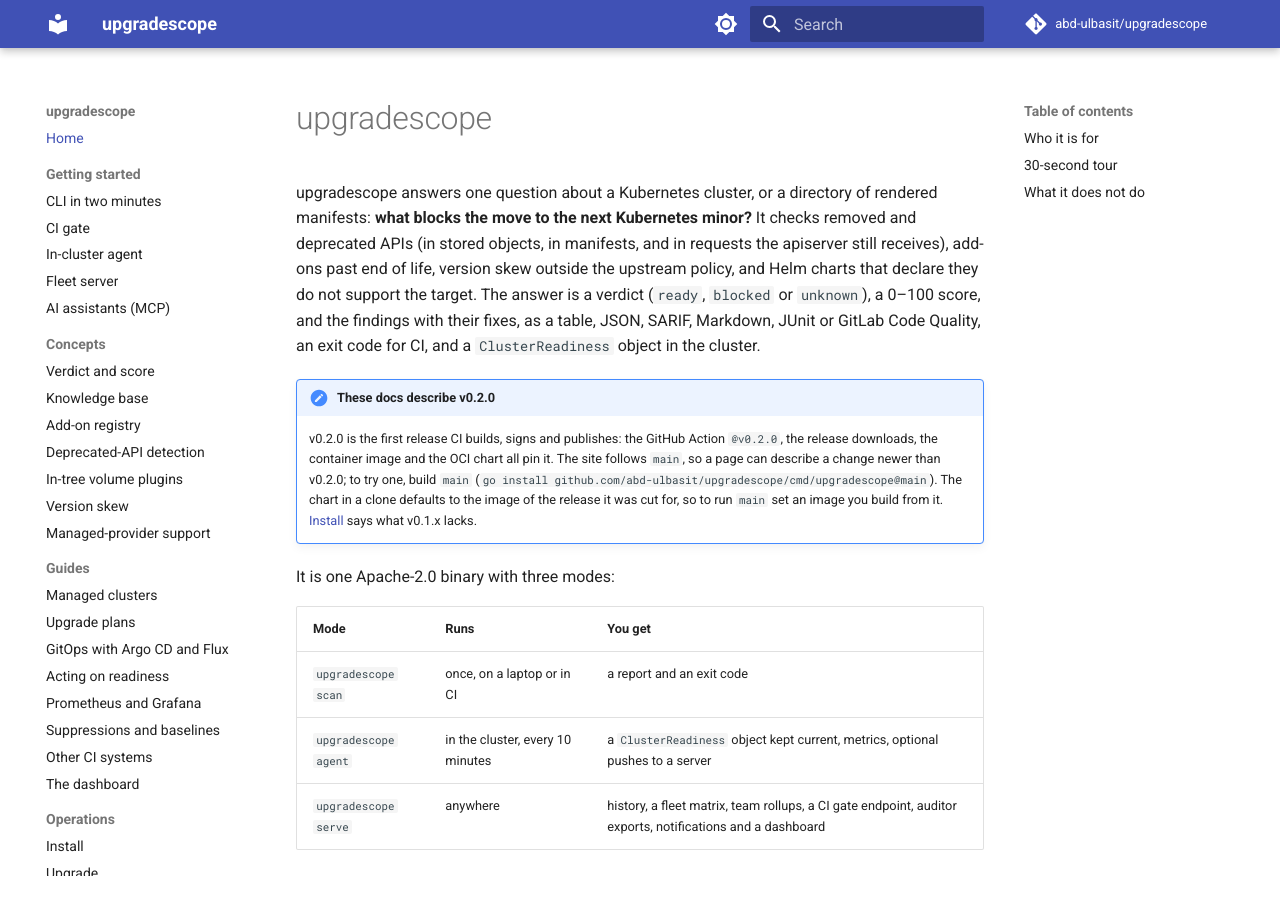
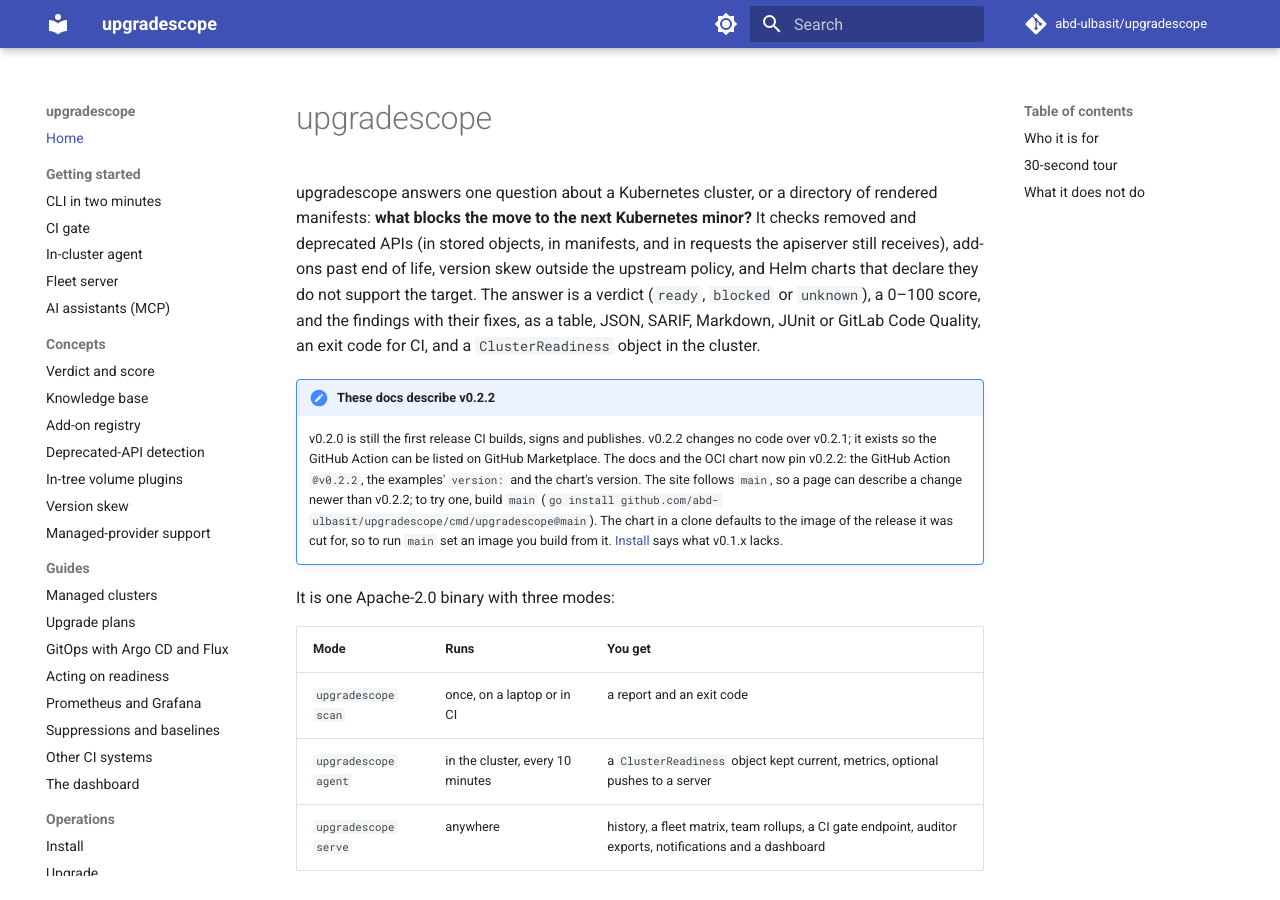
Before and after one commit to abd-ulbasit/upgradescope, an MkDocs documentation site: the page built from docs/index.md, in a window 1280 px wide and 900 px high. Built offline with MkDocs 1.6.1 and Material for MkDocs 9.7.7, drawn with Linux system fonts in a browser that asks for light colours; comment, search, counter and statistics services are not loaded.

Commit message:
docs: pin the Action examples to v0.2.2; list Artifact Hub and the Action in the README
The README's install table gains the Artifact Hub link and the GitHub Action row, plus the Artifact Hub badge. docs/index.md's release note names v0.2.2 and AC-04 follows the pin.

Refs #75

Co-Authored-By: Claude Fable 5 <noreply@anthropic.com>

```diff
--- a/docs/index.md
+++ b/docs/index.md
@@ -10,11 +10,13 @@ declare they do not support the target. The answer is a verdict (`ready`,
 as a table, JSON, SARIF, Markdown, JUnit or GitLab Code Quality, an exit code for CI, and a
 `ClusterReadiness` object in the cluster.
 
-!!! note "These docs describe v0.2.0"
-    v0.2.0 is the first release CI builds, signs and publishes: the GitHub
-    Action `@v0.2.0`, the release downloads, the container image and the OCI
-    chart all pin it. The site follows `main`, so a page can describe a
-    change newer than v0.2.0; to try one, build `main`
+!!! note "These docs describe v0.2.2"
+    v0.2.0 is still the first release CI builds, signs and publishes. v0.2.2
+    changes no code over v0.2.1; it exists so the GitHub Action can be listed
+    on GitHub Marketplace. The docs and the OCI chart now pin v0.2.2: the
+    GitHub Action `@v0.2.2`, the examples' `version:` and the chart's
+    version. The site follows `main`, so a page can describe a change newer
+    than v0.2.2; to try one, build `main`
     (`go install github.com/abd-ulbasit/upgradescope/cmd/upgradescope@main`).
     The chart in a clone defaults to the image of the release it was cut
     for, so to run `main` set an image you build from it.
```
Also changed, not shown: README.md (+5 -3 lines), action/README.md (+16 -15 lines), docs/claims.md (+1 -1 lines), docs/getting-started/ci-gate.md (+4 -4 lines), docs/guides/suppressions-and-baselines.md (+2 -2 lines).
